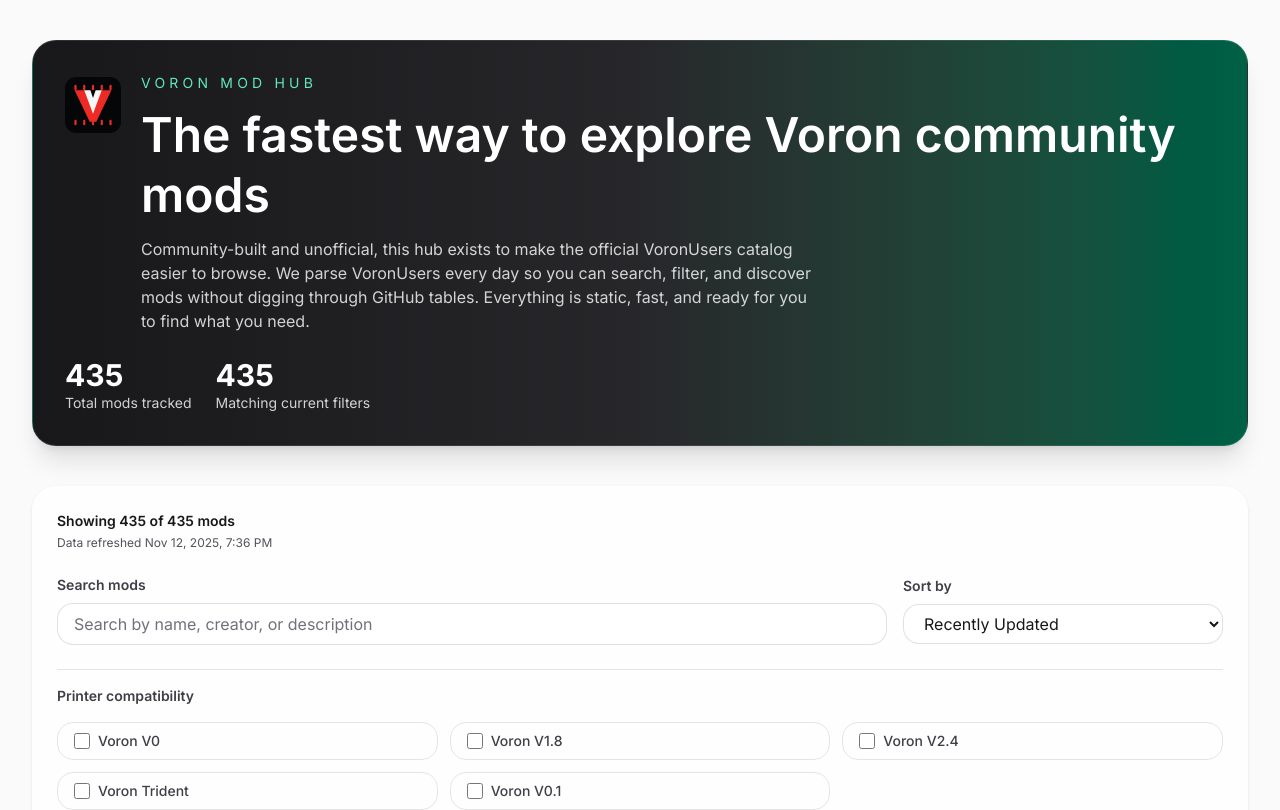
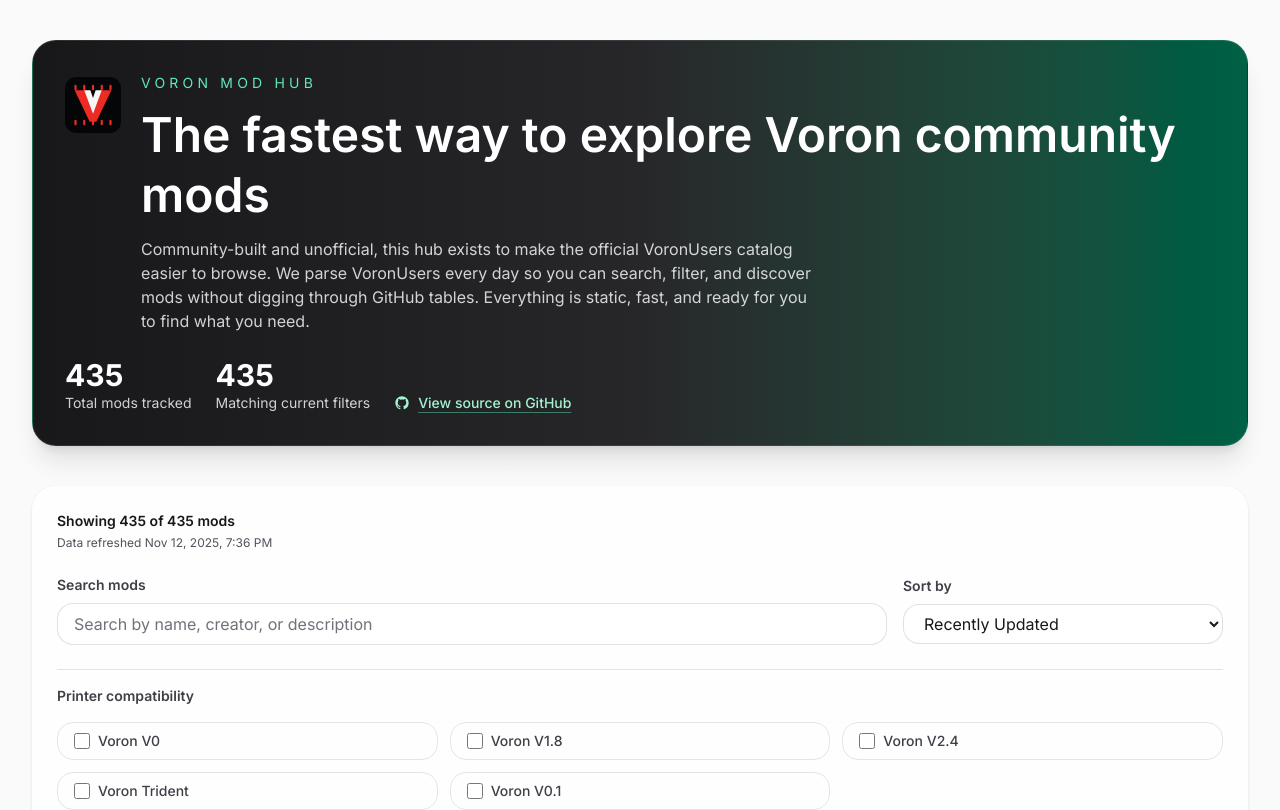
Before and after one commit to cdracars/voron-mod-hub, a Next.js app: page / in a window 1280 px wide. Shown: the top 810 px of the page. Built offline with nearby package versions, Linux system fonts and the light colour scheme.

Commit message:
feat: add GitHub source link

```diff
--- a/src/pages/index.tsx
+++ b/src/pages/index.tsx
@@ -201,6 +201,17 @@
                 <p className="text-3xl font-bold text-white">{filteredMods.length.toLocaleString()}</p>
                 <p>Matching current filters</p>
               </div>
+              <a
+                href="https://github.com/cdracars/voron-mod-hub"
+                target="_blank"
+                rel="noreferrer"
+                className="inline-flex items-center gap-2 self-end font-medium text-emerald-200 underline decoration-emerald-300/45 underline-offset-4 transition hover:text-white hover:decoration-white focus-visible:outline focus-visible:outline-2 focus-visible:outline-offset-4 focus-visible:outline-white"
+              >
+                <svg aria-hidden viewBox="0 0 24 24" className="size-4" fill="currentColor">
+                  <path d="M12 2C6.477 2 2 6.477 2 12c0 4.418 2.865 8.166 6.839 9.489.5.092.682-.217.682-.482 0-.237-.009-1.026-.013-1.864-2.782.604-3.369-1.18-3.369-1.18-.455-1.156-1.11-1.464-1.11-1.464-.908-.621.069-.608.069-.608 1.004.071 1.532 1.03 1.532 1.03.892 1.529 2.341 1.087 2.91.832.091-.646.349-1.087.635-1.337-2.221-.253-4.556-1.111-4.556-4.944 0-1.092.39-1.985 1.029-2.685-.103-.253-.446-1.271.098-2.65 0 0 .84-.269 2.75 1.026A9.565 9.565 0 0 1 12 6.8c.85.004 1.706.115 2.505.337 1.909-1.295 2.748-1.026 2.748-1.026.546 1.379.202 2.397.1 2.65.64.7 1.028 1.593 1.028 2.685 0 3.842-2.339 4.688-4.566 4.936.359.31.678.919.678 1.852 0 1.338-.012 2.416-.012 2.745 0 .267.18.578.688.48A10.003 10.003 0 0 0 22 12c0-5.523-4.477-10-10-10Z" />
+                </svg>
+                View source on GitHub
+              </a>
             </div>
           </header>
 
```
